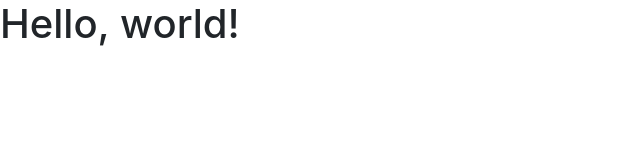
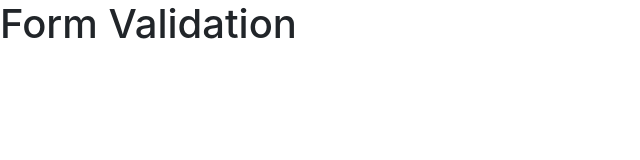
Before and after one commit to Djones917/RegularEXPvalidationForm, a plain HTML site: page index.html in a window 1280 px wide. Shown: the whole page, without its empty margins (0-640 px from the left). Drawn offline with nearby package versions, Linux system fonts and the light colour scheme.

Commit message:
added app js back

```diff
--- a/index.html
+++ b/index.html
@@ -14,7 +14,7 @@
 </head>
 
 <body>
-    <h1>Hello, world!</h1>
+    <h1>Form Validation</h1>
 
     <!-- Optional JavaScript -->
     <!-- jQuery first, then Popper.js, then Bootstrap JS -->
@@ -27,6 +27,8 @@
     <script src="https://stackpath.bootstrapcdn.com/bootstrap/4.3.1/js/bootstrap.min.js"
         integrity="sha384-JjSmVgyd0p3pXB1rRibZUAYoIIy6OrQ6VrjIEaFf/nJGzIxFDsf4x0xIM+B07jRM"
         crossorigin="anonymous"></script>
+    <!-- aoo.js -->
+    <script src="app.js"></script>
 </body>
 
 </html>
```
